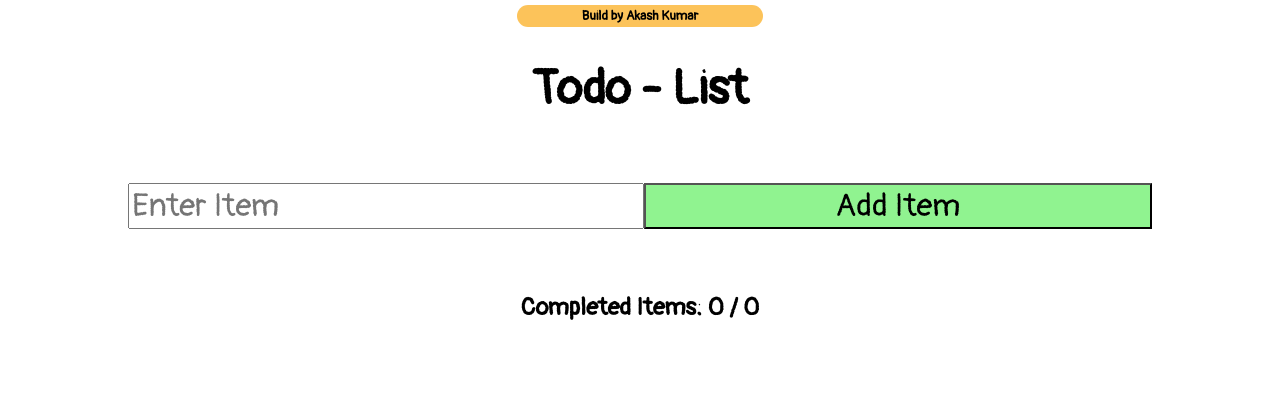
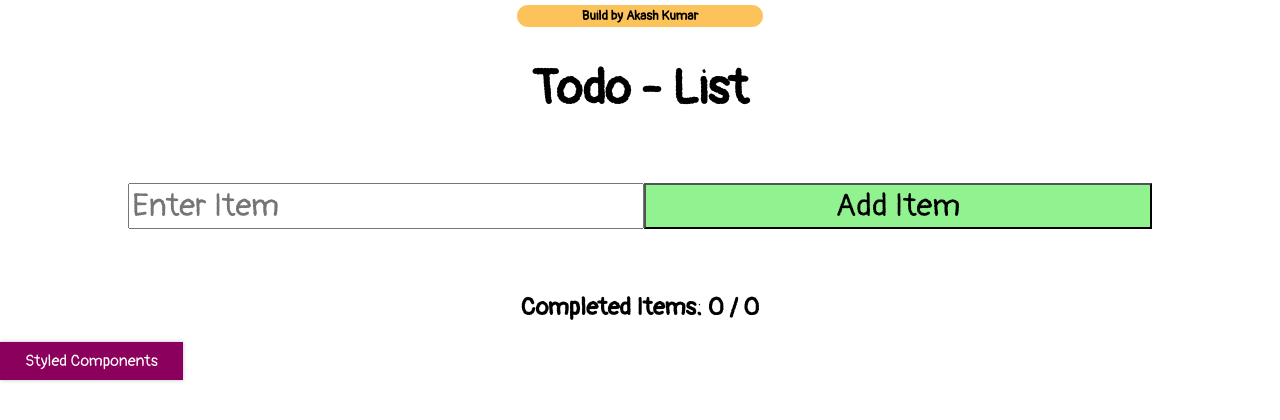
Before and after one commit to akashKumar06/todo-list, a React (Create React App) app: page / in a window 1280 px wide. Shown: the top 420 px of the page. Built offline with nearby package versions, Linux system fonts and the light colour scheme.

Commit message:
done with styling

```diff
--- a/package.json
+++ b/package.json
@@ -11,6 +11,7 @@
     "react": "^18.2.0",
     "react-dom": "^18.2.0",
     "react-scripts": "5.0.1",
+    "styled-components": "^6.0.5",
     "web-vitals": "^2.1.4"
   },
   "scripts": {
--- a/src/App.js
+++ b/src/App.js
@@ -3,6 +3,7 @@ import "./App.css";
 
 import Form from "./components/Form";
 import Items from "./components/Items";
+import Button from "./components/Button";
 function App() {
   const [items, setItems] = useState([]);
   const [editItem, setEditItem] = useState(null);
@@ -52,7 +53,7 @@ function App() {
     }
   }
   function handleSubmit(item) {
-    setItems([...items, { ...item, id: Math.floor(Math.random() * 100 + 1) }]);
+    setItems([...items, { ...item, id:(Math.random()).toString()}]);
     setItemCount(items.length + 1);
   }
   function handleComplete(item) {
@@ -92,6 +93,7 @@ function App() {
         onUp={handleUp}
         onDown={handleDown}
       />
+      <Button>Styled Components</Button>
     </div>
   );
 }
--- /dev/null
+++ b/src/components/Button.js
@@ -0,0 +1,35 @@
+// import styled from 'styled-components';
+
+// const Button = styled.button`
+//     font: inherit,
+//     padding: 0.5rem 1.5rem;
+//     color: white;
+//     border: 1px solid #8b005d;
+//     background: #8b005d;
+//     box-shadow: 0 0 4px rgba(0,0,0,0.26);
+//     cursor: pointer;
+
+//     &:focus{
+//         outline: none;
+//     }
+
+//     &:hover, &:avtive{
+//         background: #ac0e77;
+//         border-color: #ac0e77;
+//         box-shadow: 0 0 8px rgba(0,0,0,0.26);
+//     }
+// `;
+
+import React from 'react';
+import styles from '../styles/Button.module.css';
+
+
+const Button = props => {
+    return (
+        <button type={props.type} className={styles.button}>
+            {props.children}
+        </button>
+    )
+}
+
+export default Button;
--- a/src/components/Form.js
+++ b/src/components/Form.js
@@ -5,12 +5,16 @@ function Form({ onEdit, onSubmit, editItem }) {
   const initialData = { name: "", id: 1 };
   const [data, setData] = useState(initialData);
 
+  const [isValid,setIsValid] = useState(true);
+
   function handleSubmit(e) {
     e.preventDefault();
     if (editItem) {
       onEdit(data);
     } else {
-      if (data.name !== "") {
+      if (data.name.trim().length === 0) {
+        setIsValid(false);
+      }else{
         onSubmit(data);
       }
     }
@@ -18,6 +22,9 @@ function Form({ onEdit, onSubmit, editItem }) {
   }
 
   function handleChange(e) {
+    if(e.target.value.trim().length > 0 ){
+      setIsValid(true);
+    }
     setData({ ...data, [e.target.name]: e.target.value });
   }
 
@@ -26,6 +33,14 @@ function Form({ onEdit, onSubmit, editItem }) {
       setData(editItem);
     }
   }, [editItem]);
+
+  let btnStyle = {};
+  if(!isValid){
+    btnStyle= {
+      border: '2px solid red',
+      backgroundColor: 'rgb(248, 154, 154)'
+    }
+  }
 
   return (
     <form onSubmit={handleSubmit}>
@@ -36,11 +51,13 @@ function Form({ onEdit, onSubmit, editItem }) {
         name="name"
         value={data.name}
         onChange={handleChange}
+        style={btnStyle}
       />
       <button className="submit-button">
         {editItem ? "Edit Item" : "Add Item"}
       </button>
     </form>
+
   );
 }
 
--- /dev/null
+++ b/src/styles/Button.module.css
@@ -0,0 +1,20 @@
+.button {
+  font: inherit;
+  padding: 0.5rem 1.5rem;
+  color: white;
+  border: 1px solid #8b005d;
+  background: #8b005d;
+  box-shadow: 0 0 4px rgba(0, 0, 0, 0.26);
+  cursor: pointer;
+}
+
+.button:focus {
+  outline: none;
+}
+
+.button:hover,
+.button:avtive {
+  background: #ac0e77;
+  border-color: #ac0e77;
+  box-shadow: 0 0 8px rgba(0, 0, 0, 0.26);
+}
--- a/src/styles/Form.css
+++ b/src/styles/Form.css
@@ -17,7 +17,7 @@ form button{
 }
 
 .red-border{
-    border: 2px solid red;
+    border: 2px solid rgb(255, 0, 0);
 }
 
 .submit-button{
```
Also changed, not shown: 1 other file (tests, documents, lock files or other folders).
